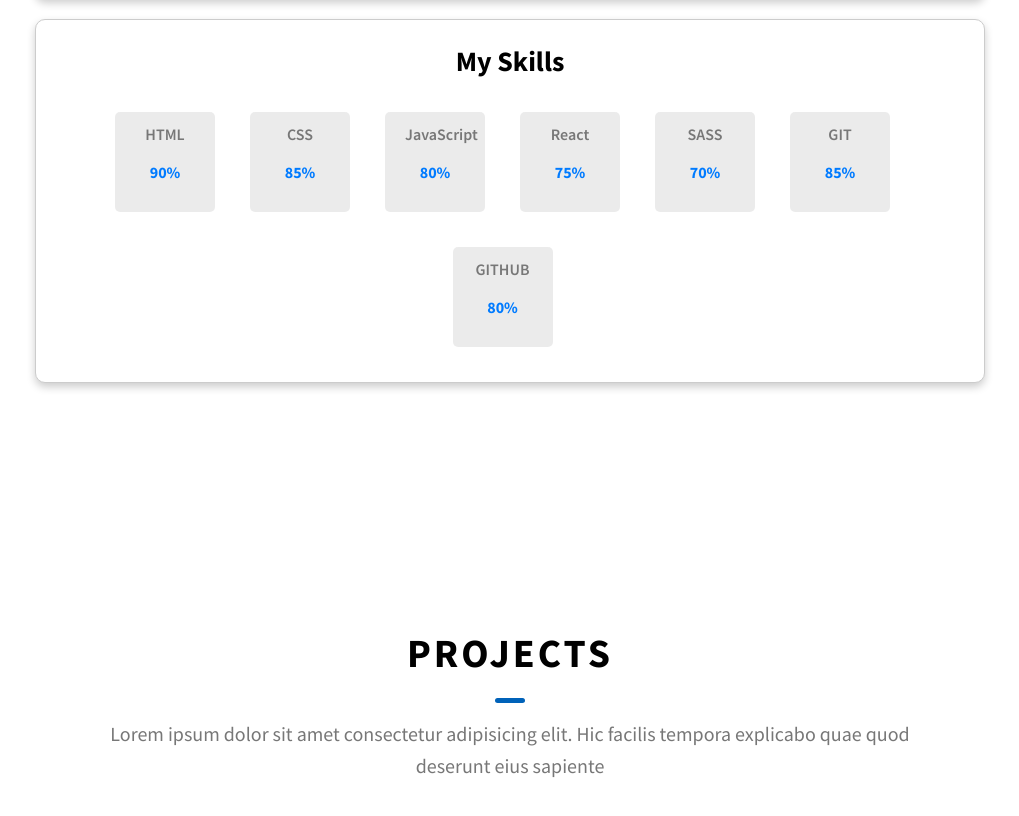
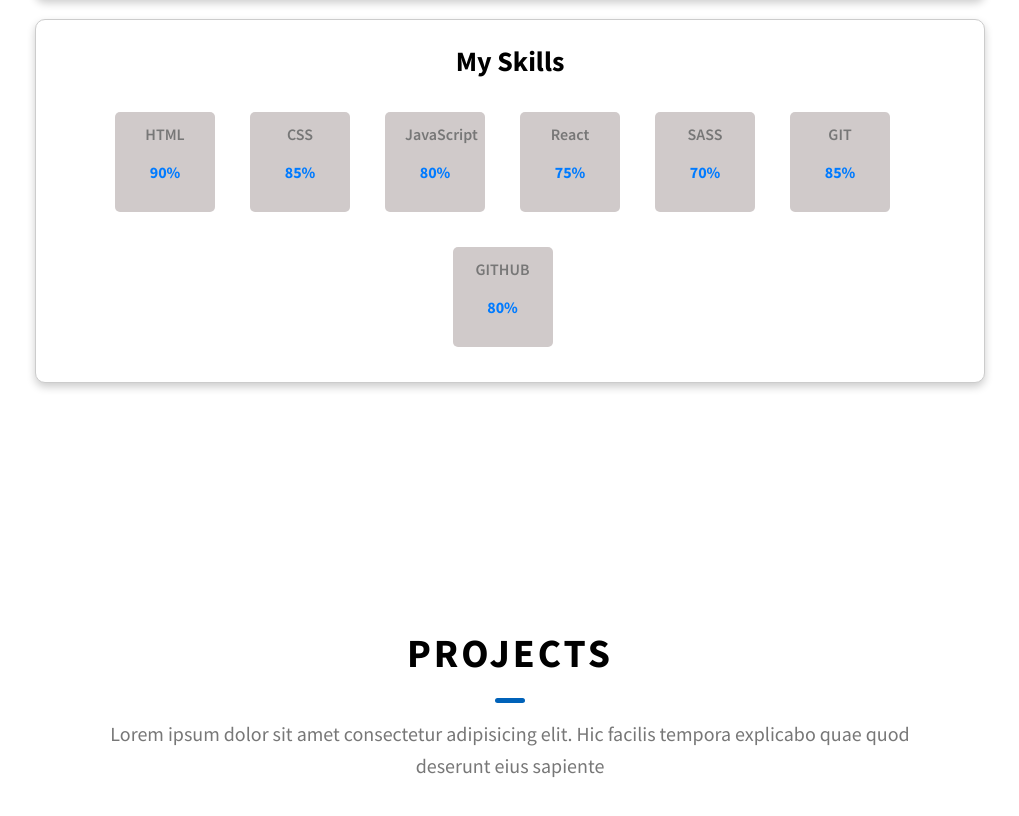
Before and after one commit to leechangseop71/leechangseop71.github.io, a website: page index.html in a window 1280 px wide. Shown: the part 1839-2655 px from the top of the page, without its empty margins (130-1149 px from the left). Drawn offline with nearby package versions, Linux system fonts and the light colour scheme; files whose address does not match are found by name.

Commit message:
---------------------------------------

```diff
--- a/css/style.css
+++ b/css/style.css
@@ -753,7 +753,7 @@
     margin-bottom: 1.5rem;
     margin-right: 1.5rem;
     font-size: 1.6rem;
-    background: rgba(153, 153, 153, 0.2);
+    background: rgb(208, 202, 202);
     border-radius: 5px;
     font-weight: 600;
     color: #777; }
--- a/sass/components/_skills.scss
+++ b/sass/components/_skills.scss
@@ -6,7 +6,7 @@
     margin-bottom: 1.5rem;
     margin-right: 1.5rem;
     font-size: 1.6rem;
-    //background: rgba(#999, 0.2);
+    background: rgba(#999, 0.2);
     border-radius: $commonBorderRadius;
     font-weight: 600;
     color: #777;
```
